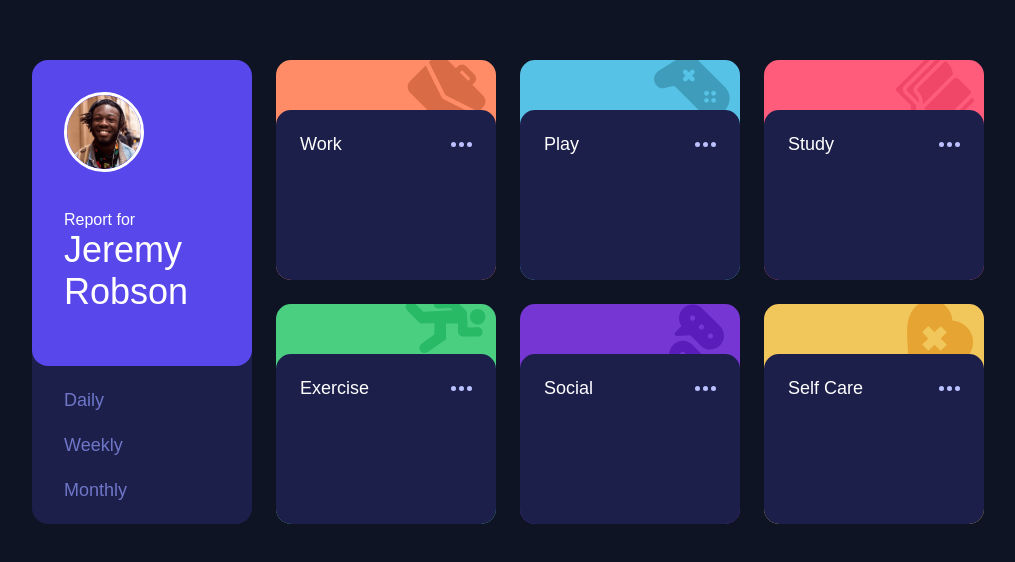
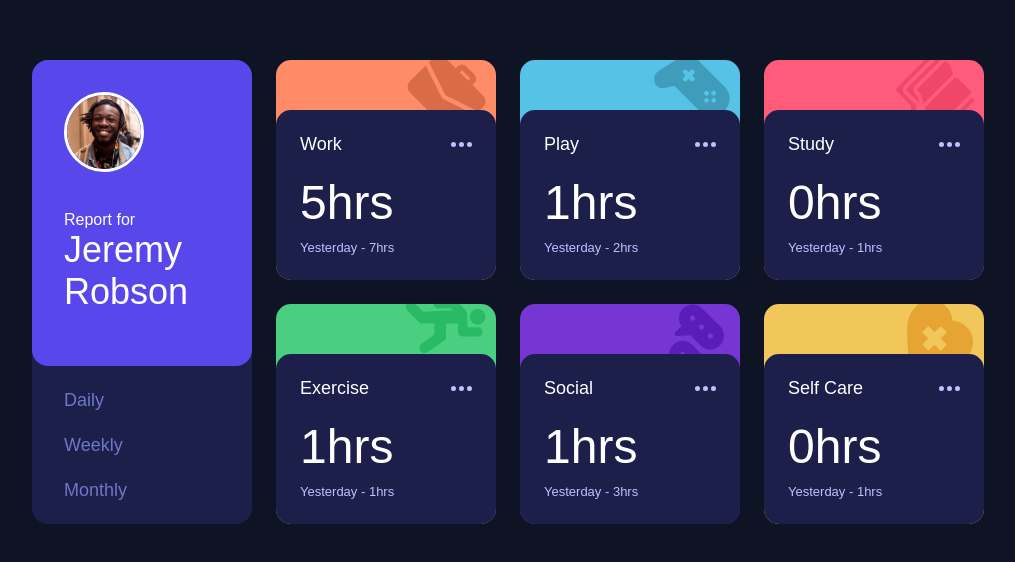
Before and after one commit to aditya-chakraborty/time-tracker, a React (Create React App) app: page / in a window 1280 px wide. Shown: the part 108-670 px from the top of the page, without its empty margins (132-1147 px from the left). Built offline with nearby package versions, Linux system fonts and the light colour scheme.

Commit message:
Show hours in ActivityCard and correctly style them

```diff
--- a/src/App.js
+++ b/src/App.js
@@ -88,6 +88,7 @@ function App() {
           return (
             <ActivityCard
               key={val.id}
+              timeframe={timeframe}
               bgColor={val.color}
               img={val.icon}
               title={val.title}
--- a/src/components/ActivityCard.css
+++ b/src/components/ActivityCard.css
@@ -1,3 +1,8 @@
+:root {
+    --pale-blue: hsl(236, 100%, 87%);
+    --desat-blue: hsl(235, 45%, 61%);
+}
+
 .card {
     display: flex;
     height: 220px;
@@ -29,3 +34,23 @@
 .header img {
     object-fit: contain;
 }
+
+.time-display {
+    display: flex;
+    flex-direction: column;
+    gap: 10px;
+    margin-top: 20px;
+}
+
+.time__current {
+    font-size: 48px;
+    font-weight: 300;
+    margin: 0;
+}
+
+.time__prev {
+    font-size: 13px;
+    font-weight: 400;
+    margin: 0;
+    color: var(--pale-blue)
+}
--- a/src/components/ActivityCard.js
+++ b/src/components/ActivityCard.js
@@ -3,6 +3,11 @@ import './ActivityCard.css'
 import ellipsis from '../images/icon-ellipsis.svg'
 
 const ActivityCard = (props) => {
+  const Timeperiod = {
+    'daily': 'Yesterday',
+    'weekly': 'Last Week',
+    'monthly': 'Last Month',
+  }
   return (
     <div
       className="card"
@@ -13,6 +18,14 @@ const ActivityCard = (props) => {
           <header>{props.title}</header>
           <img src={ellipsis} alt='ellipsis' />
         </div>
+        <section className="time-display">
+          <header className="time__current">
+            {props.hours.current}hrs
+          </header>
+          <p className="time__prev">
+            {Timeperiod[props.timeframe]} - {props.hours.previous}hrs
+          </p>
+        </section>
       </div>
     </div>
   )
```
